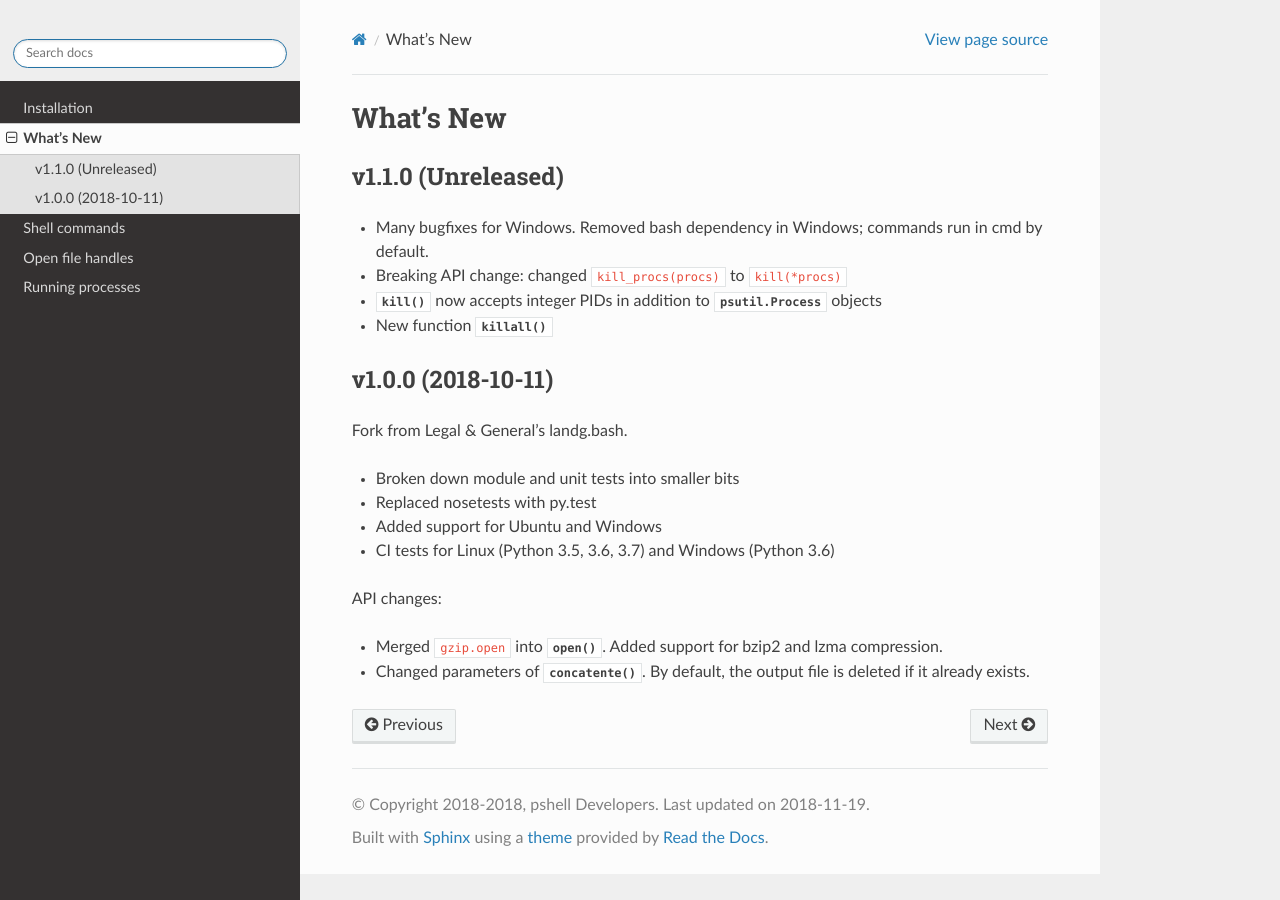
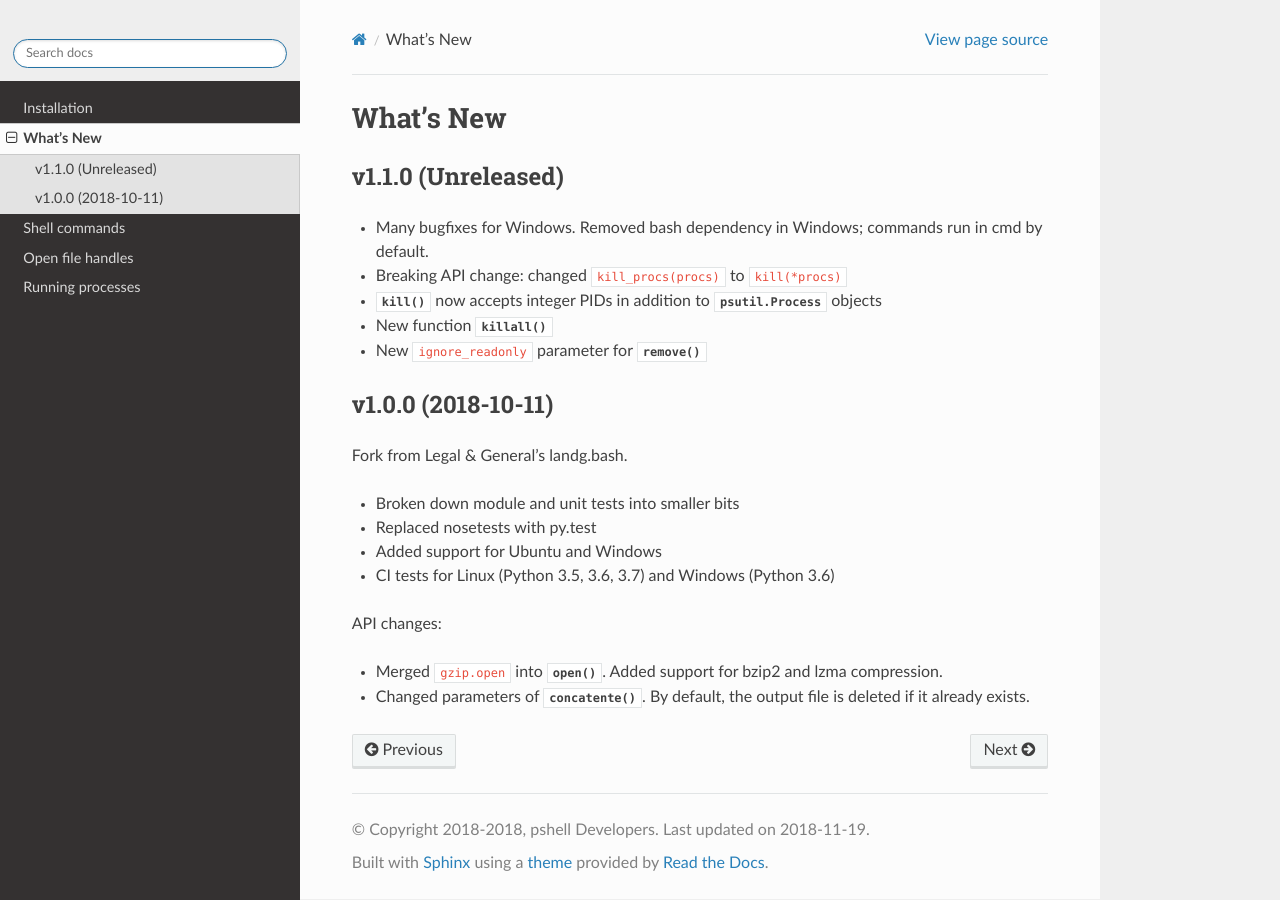
Before and after one commit to crusaderky/pshell, a Sphinx documentation site: the page built from doc/whats-new.rst, in a window 1280 px wide. Built offline with Sphinx 7.4.7 and the Read the Docs theme 2.0.0, drawn with Linux system fonts in a browser that asks for light colours; pages that are not in the unit, such as notebooks, are missing from menus; the version number could not be read and is left out.

Commit message:
remove(ignore_readonly=True)

```diff
--- a/doc/whats-new.rst
+++ b/doc/whats-new.rst
@@ -14,6 +14,7 @@ v1.1.0 (Unreleased)
 - :func:`~pshell.kill` now accepts integer PIDs in addition to
   :class:`psutil.Process` objects
 - New function :func:`~pshell.killall`
+- New ``ignore_readonly`` parameter for :func:`~pshell.remove`
 
 
 .. _whats-new.1.0.0:
```
